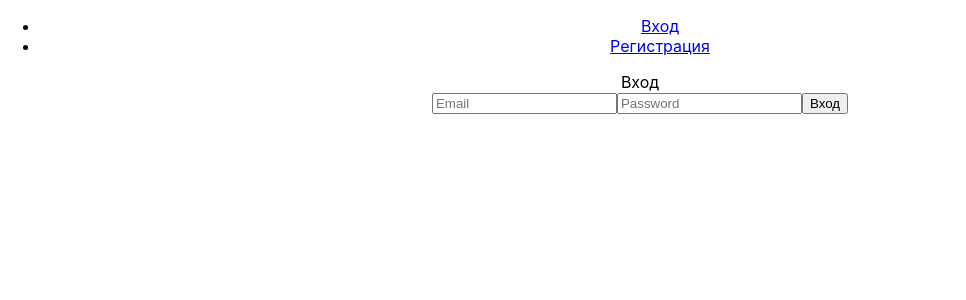
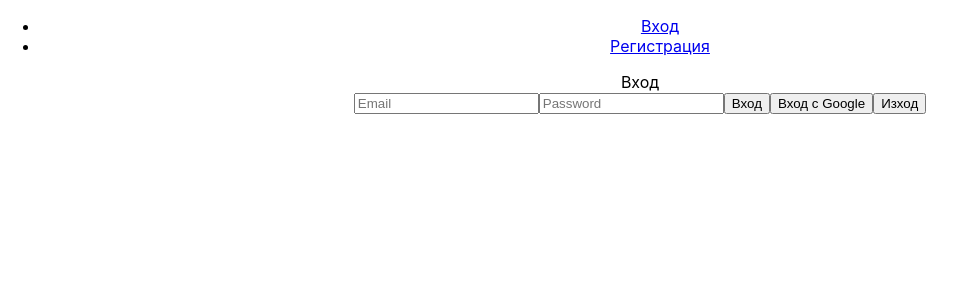
Before and after one commit to denchev/react-crimson-glory, a React (Create React App) app: page /login in a window 1280 px wide. Shown: the top 300 px of the page, without its empty margins (0-966 px from the left). Built offline with nearby package versions, Linux system fonts and the light colour scheme; no server answers.

Commit message:
Sign in with Google and logout

```diff
--- a/src/components/Login.jsx
+++ b/src/components/Login.jsx
@@ -1,13 +1,33 @@
 import { useState } from "react";
-import { auth } from "../config/firebase";
-import { createUserWithEmailAndPassword } from "firebase/auth";
+import { auth, googleProvider} from "../config/firebase";
+import { createUserWithEmailAndPassword, signInWithPopup, signOut} from "firebase/auth";
 
 export default function Login() {
     const [email, setEmail] = useState('');
     const [password, setPassword] = useState('');
 
     const signIn = async () => {
-        await createUserWithEmailAndPassword(auth, email, password)
+        try {
+            await createUserWithEmailAndPassword(auth, email, password)
+        } catch (e) {
+            console.error(e.message);
+        }
+    }
+
+    const signInWithGoogle = async () => {
+        try {
+            await signInWithPopup(auth, googleProvider)
+        } catch (e) {
+            console.error(e.emessage);
+        }
+    }
+
+    const logout = async () => {
+        try {
+            await signOut(auth);
+        } catch (e) {
+            console.error(e.message);
+        }
     }
     return (
         <>
@@ -16,6 +36,8 @@
                 <input type="text" placeholder="Email" onChange={(event) => {setEmail(event.target.value)}} />
                 <input type="password" placeholder="Password" onChange={(event) => {setPassword(event.target.value)}} />
                 <button type="button" onClick={signIn}>Вход</button>
+                <button type="button" onClick={signInWithGoogle}>Вход с Google</button>
+                <button type="button" onClick={logout}>Изход</button>
             </form>
         </>
     );
--- a/src/config/firebase.js
+++ b/src/config/firebase.js
@@ -1,5 +1,5 @@
 import { initializeApp } from "firebase/app";
-import { getAuth } from "firebase/auth";
+import { getAuth, GoogleAuthProvider } from "firebase/auth";
 
 // Your web app's Firebase configuration
 const firebaseConfig = {
@@ -14,3 +14,4 @@
   // Initialize Firebase
   const app = initializeApp(firebaseConfig);
   export const auth = getAuth(app);
+  export const googleProvider = new GoogleAuthProvider(app);
```
